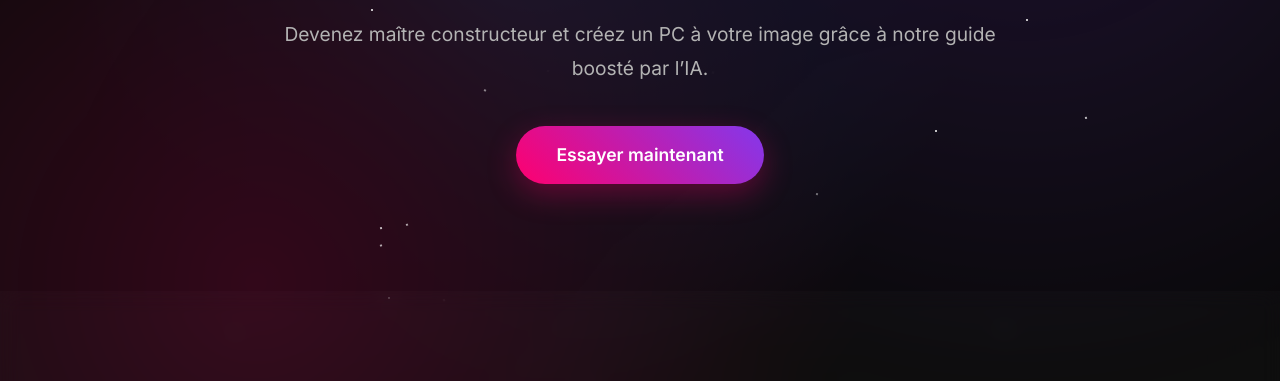
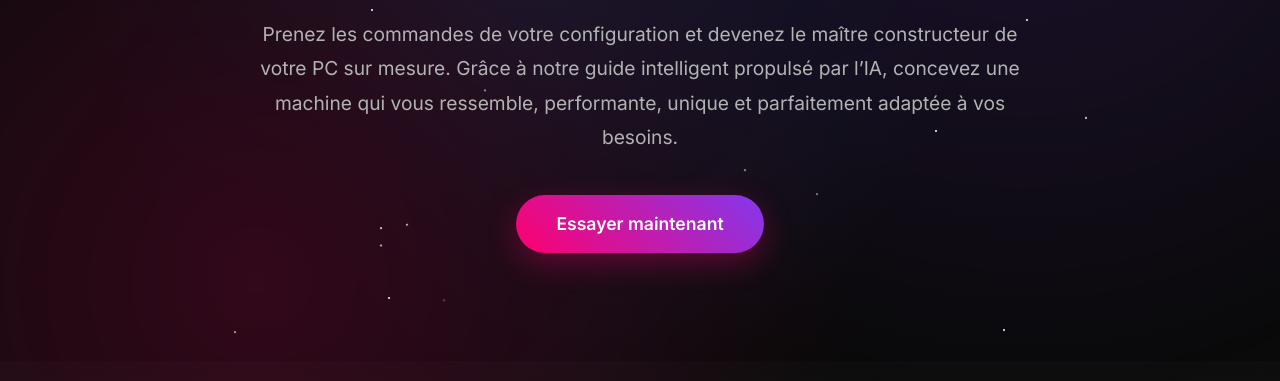
Before and after one commit to Aatrox-max/nitroxyde-reformulateur, a website: page index.html in a window 1280 px wide. Shown: the part 357-738 px from the top of the page. Drawn offline with Linux system fonts and the light colour scheme.

Commit message:
phrase accroche

```diff
--- a/index.html
+++ b/index.html
@@ -84,7 +84,7 @@
         <section class="hero" id="accueil">
             <div class="hero-content">
                 <h1>NITROXYDE</h1>
-                <p>Devenez maître constructeur et créez un PC à votre image grâce à notre guide boosté par l’IA.</p>
+                <p>Prenez les commandes de votre configuration et devenez le maître constructeur de votre PC sur mesure. Grâce à notre guide intelligent propulsé par l’IA, concevez une machine qui vous ressemble, performante, unique et parfaitement adaptée à vos besoins.</p>
                 <a href="/#demo" class="cta-button">Essayer maintenant</a>
             </div>
         </section>
```
